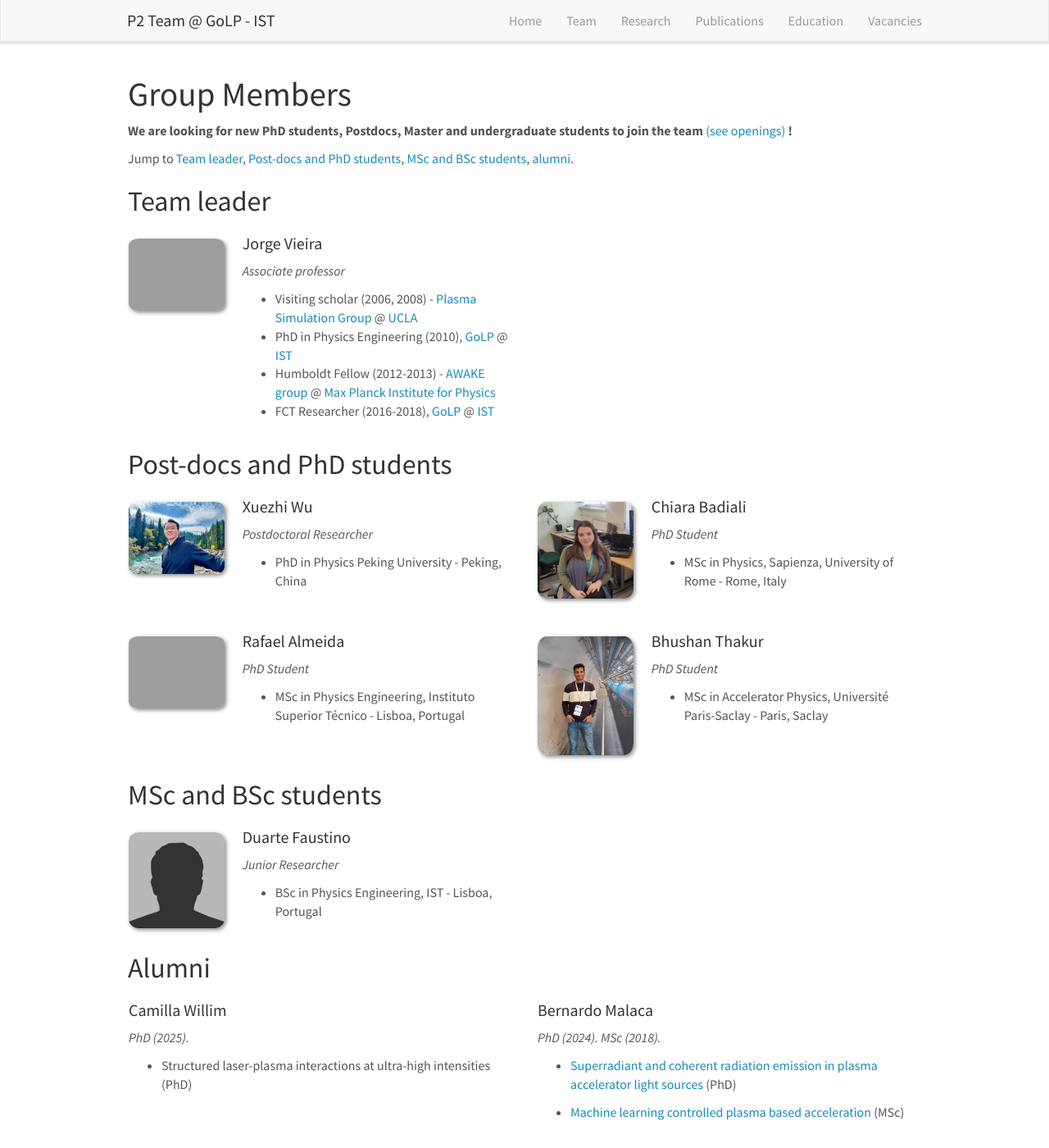
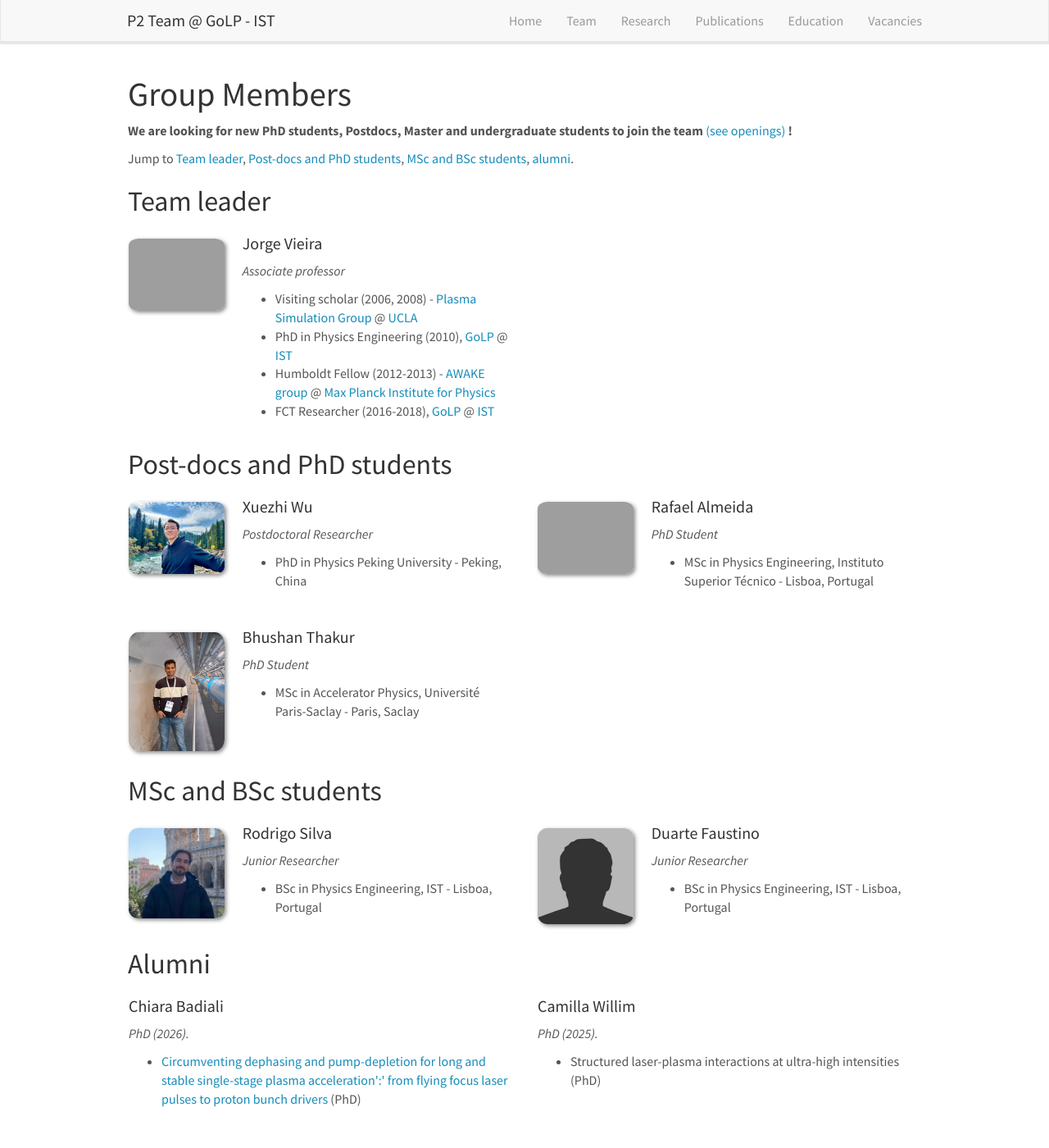
Before and after one commit to p2team/p2team.github.io, a Jekyll site: the page built from _pages/team.md, in a window 1280 px wide and 1400 px high. Shown: the whole window at 82% size. Built offline with Jekyll 4.4.1, drawn with Linux system fonts in a browser that asks for light colours; nearby versions of some CDN libraries.

Commit message:
team members updates

```diff
--- a/_data/alumni_members.yml
+++ b/_data/alumni_members.yml
@@ -1,3 +1,13 @@
+- name: Chiara Badiali
+  duration: PhD (2026).
+  Right after: Researcher at INFN-Frascati (Italy)
+  email: chiara.badiali@tecnico.ulisboa.pt
+  number_educ: 1
+  education1: <a href="https://scholar.tecnico.ulisboa.pt/api/records/LqD-matSaKTVhOxsoLWExpyHJYAscObHGO9K/file/6973a290-7d8e-11f1-b573-9912923d7cfb"> Circumventing dephasing and pump-depletion for long and stable single-stage plasma acceleration':' from flying focus laser pulses to proton bunch drivers</a> (PhD)
+  education2:
+  education3:
+  education4:
+
 - name: Camilla Willim  #photo: verdoes.jpg
   duration: PhD (2025).
   Right after: Post-doctoral researcher, <a href="https://celia-bordeaux.cnrs.fr"Centre Lasers Intenses et Applications<\a>
--- a/_data/graduate.yml
+++ b/_data/graduate.yml
@@ -4,13 +4,6 @@
   email: wuxuezhi1997@gmail.com
   number_educ: 1
   education1: PhD in Physics Peking University - Peking, China
-
-- name: Chiara Badiali
-  photo: Chiara.jpeg
-  info: PhD Student
-  email: chiara.badiali@tecnico.ulisboa.pt
-  number_educ: 1
-  education1: MSc in Physics, Sapienza, University of Rome - Rome, Italy
 
 - name: Rafael Almeida
   photo: Rafael.jpg
--- a/_data/undergraduate.yml
+++ b/_data/undergraduate.yml
@@ -1,3 +1,10 @@
+- name: Rodrigo Silva
+  photo: Rodrigo.png
+  info: Junior Researcher
+  email: rodrigo.a.silva@tecnico.ulisboa.pt
+  number_educ: 1
+  education1: BSc in Physics Engineering, IST - Lisboa, Portugal
+
 - name: Duarte Faustino
   photo: bio-photo.jpg
   info: Junior Researcher
```
Also changed, not shown: images/teampic/Rodrigo.png (added).
